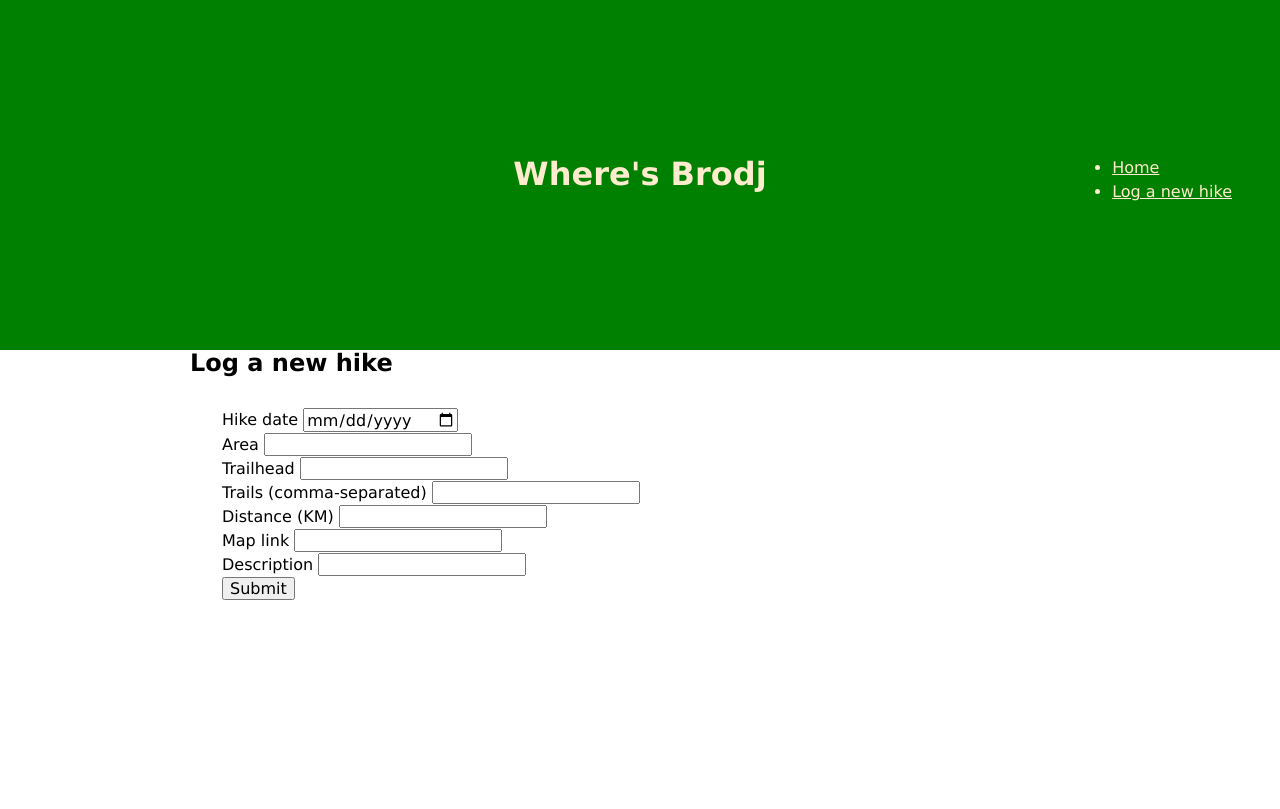
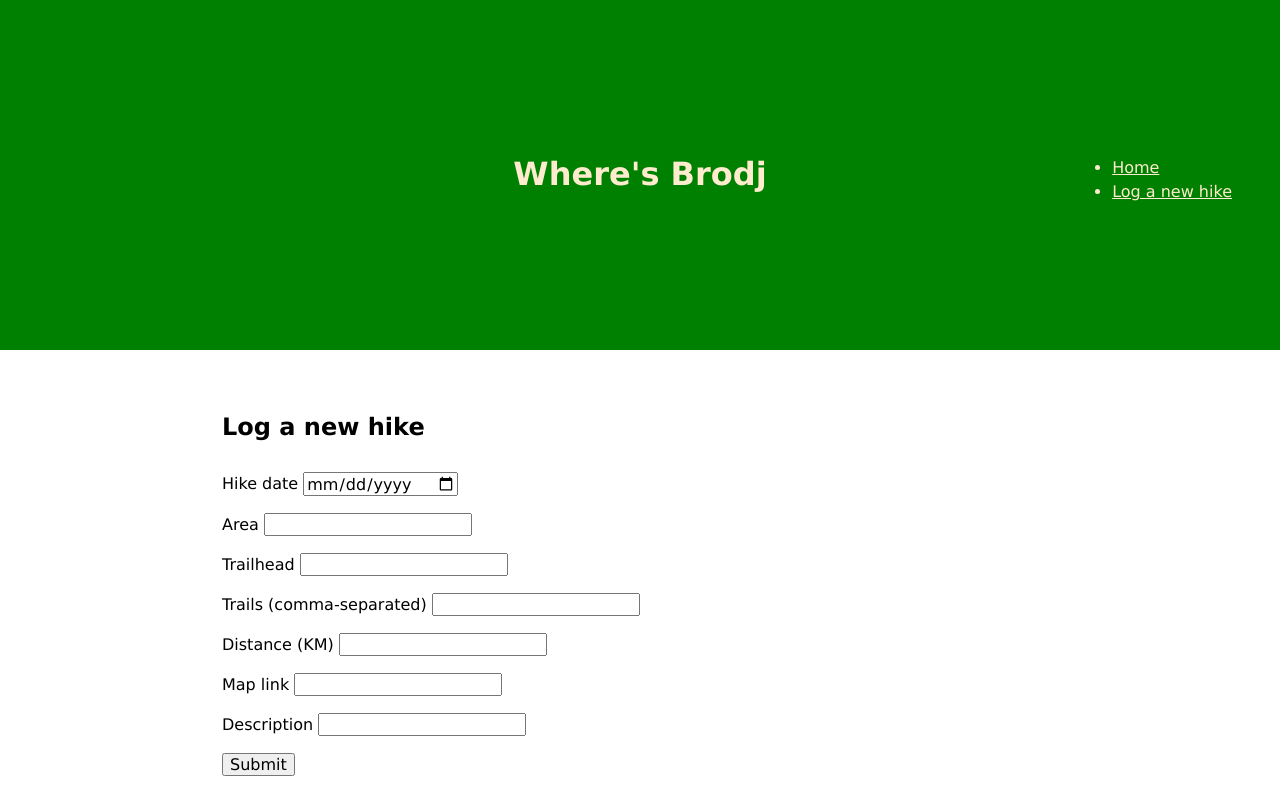
Before and after one commit to jbrodj/take-a-hike, a Flask app: page /new-hike in a window 1280 px wide. Before the commit the page ends 600 px from the top, so only its background shows below. Run offline with Flask 3, Linux system fonts and the light colour scheme.

Commit message:
feat(content) add classes, update content for new-hike template

```diff
--- a/templates/new-hike.html
+++ b/templates/new-hike.html
@@ -1,11 +1,11 @@
 {% extends "layout.html" %}
 
 {% block main %}
-  <h2>Log a new hike</h2>
 <div class="content-container">
+  <h2 class="template-heading">Log a new hike</h2>
   <form method="post">
     {% for field in formContent %}
-      <div class="form-content">
+    <div class="form-content content-block">
       <label
         for="{{formContent[field]['name']}}"
       >
```
Lines whose indentation alone changed are shown as unchanged.
